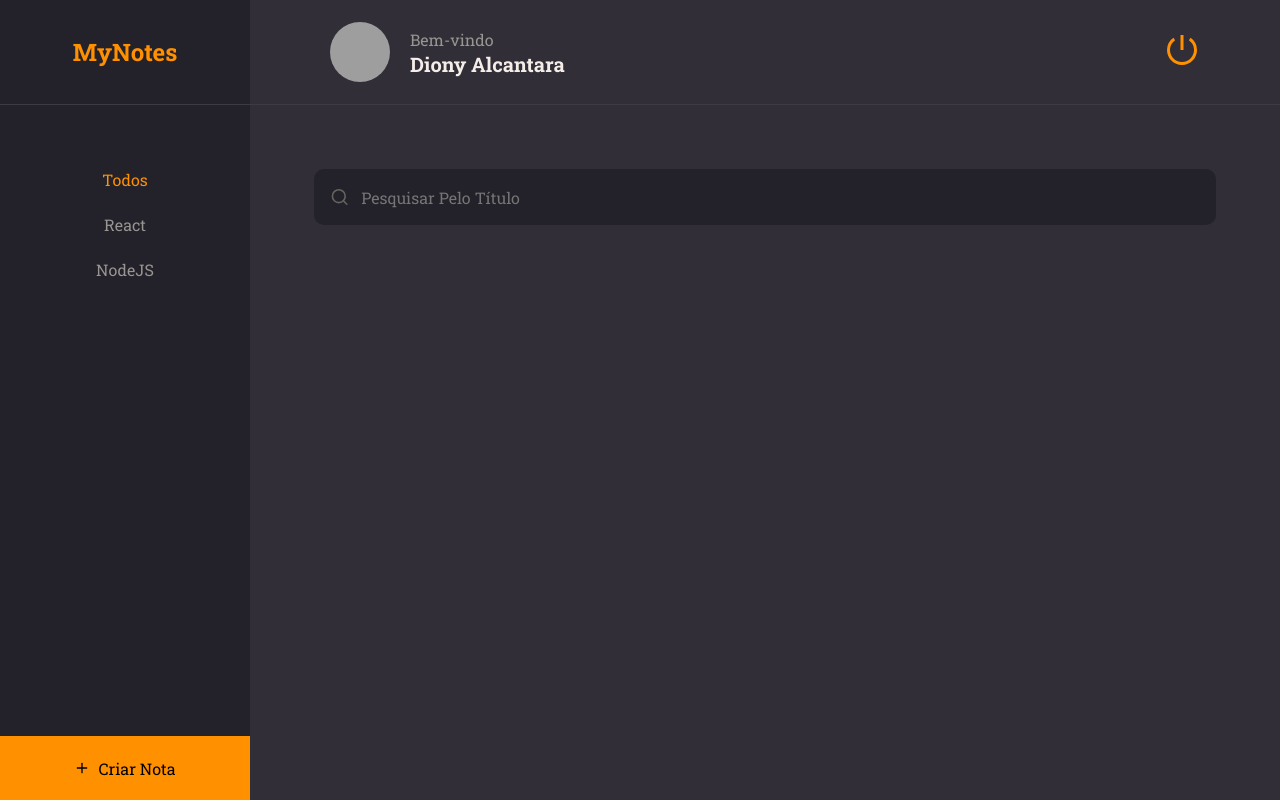
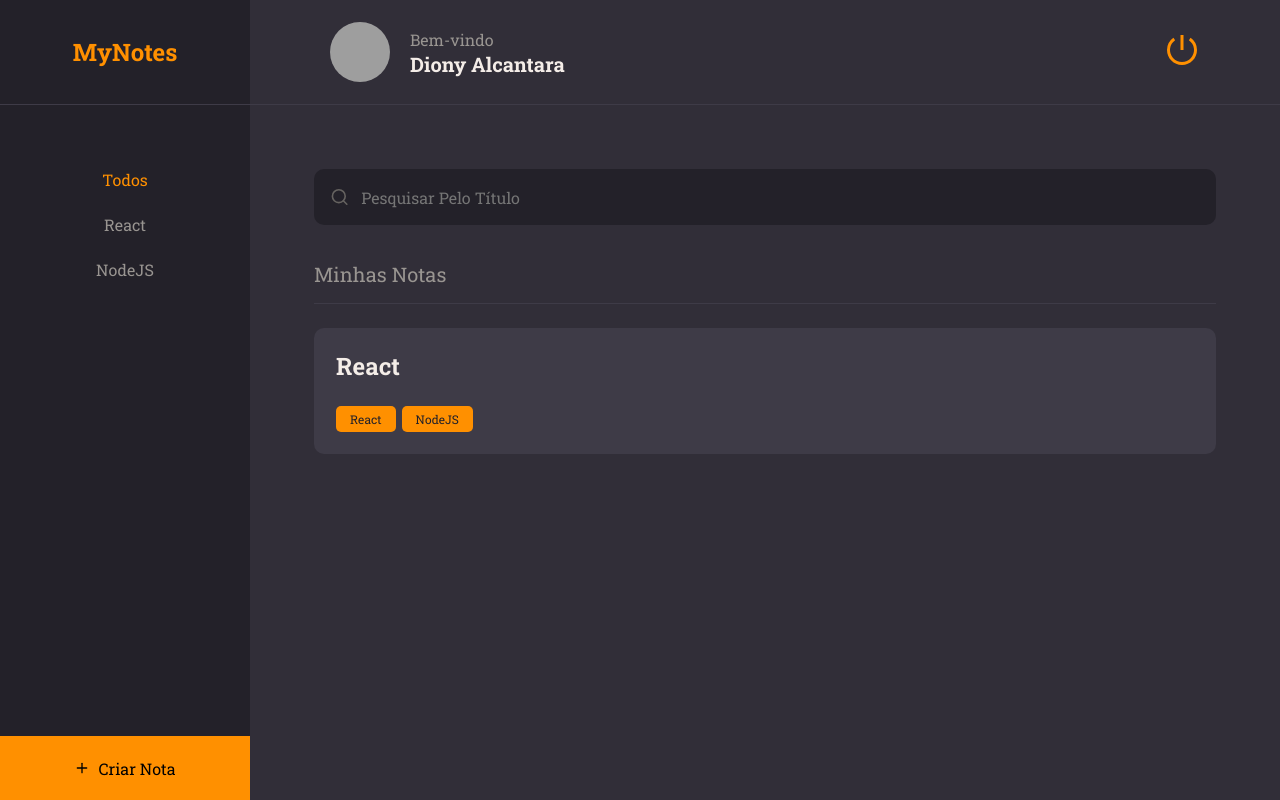
Before and after one commit to dionyalcantara/mynotes, a React (Vite) app: page / in a window 1280 px wide. Built offline with nearby package versions, Linux system fonts and the light colour scheme; grey boxes are pictures that could not be loaded.

Commit message:
Criando o component Note

```diff
--- a/src/components/ButtonText/index.jsx
+++ b/src/components/ButtonText/index.jsx
@@ -15,5 +15,5 @@
 
 ButtonText.propTypes = {
   title: PropTypes.string.isRequired,
-  isActive: PropTypes.bool.isRequired,
+  isActive: PropTypes.bool,
 }
--- /dev/null
+++ b/src/components/Note/index.jsx
@@ -0,0 +1,22 @@
+import PropTypes from 'prop-types'
+import { Container } from "./styles";
+import { Tag } from '../../components/Tag'
+
+export function Note({ data, ...rest }) {
+  return(
+    <Container { ...rest }>
+      <h1>{ data.title }</h1>
+
+      {
+        data.tags &&
+          <footer>
+            { data.tags.map(tag => <Tag key={ tag.id } title={ tag.name } />) }
+          </footer>
+      }
+    </Container>
+  )
+}
+
+Note.propTypes = {
+  data: PropTypes.object.isRequired,
+}
--- /dev/null
+++ b/src/components/Note/styles.js
@@ -0,0 +1,27 @@
+import styled from 'styled-components'
+
+export const Container = styled.button`
+  width: 100%;
+  background-color: ${({ theme }) => theme.COLORS.BACKGROUND_700};
+
+
+  border: none;
+  border-radius: 10px;
+
+  padding: 22px;
+  margin-bottom: 16px;
+
+  > h1 {
+    flex: 1;
+    text-align: left;
+    font-weight: 700;
+    font-size: 24px;
+    color: ${({ theme }) => theme.COLORS.WHITE};
+  }
+
+  > footer {
+    width: 100%;
+    display: flex;
+    margin-top: 24px;
+  }
+`;
--- a/src/components/Tag/index.jsx
+++ b/src/components/Tag/index.jsx
@@ -1,9 +1,9 @@
 import PropTypes from 'prop-types'
 import { Container } from "./styles";
 
-export function Tag({ title }) {
+export function Tag({ title, ...rest }) {
   return(
-    <Container>
+    <Container {...rest}>
       { title }
     </Container>
   )
--- a/src/pages/Home/index.jsx
+++ b/src/pages/Home/index.jsx
@@ -4,6 +4,8 @@
 import { Header } from '../../components/Header'
 import { ButtonText } from "../../components/ButtonText";
 import { Input } from '../../components/Input';
+import { Section } from '../../components/Section';
+import { Note } from '../../components/Note';
 
 export function Home() {
   return(
@@ -25,7 +27,15 @@
       </Search>
 
       <Content>
-
+        <Section title='Minhas Notas'>
+          <Note data={{
+            title: 'React',
+            tags: [
+              {id: '1', name: 'React'},
+              {id: '2', name: 'NodeJS'}
+            ]
+          }} />
+        </Section>
       </Content>
 
       <NewNote>
--- a/src/pages/Home/styles.js
+++ b/src/pages/Home/styles.js
@@ -50,6 +50,10 @@
 `;
 export const Content = styled.div`
   grid-area: content;
+
+  padding: 0 64px;
+  overflow-y: auto;
+
 `;
 export const NewNote = styled.button`
   grid-area: newnote;
```
